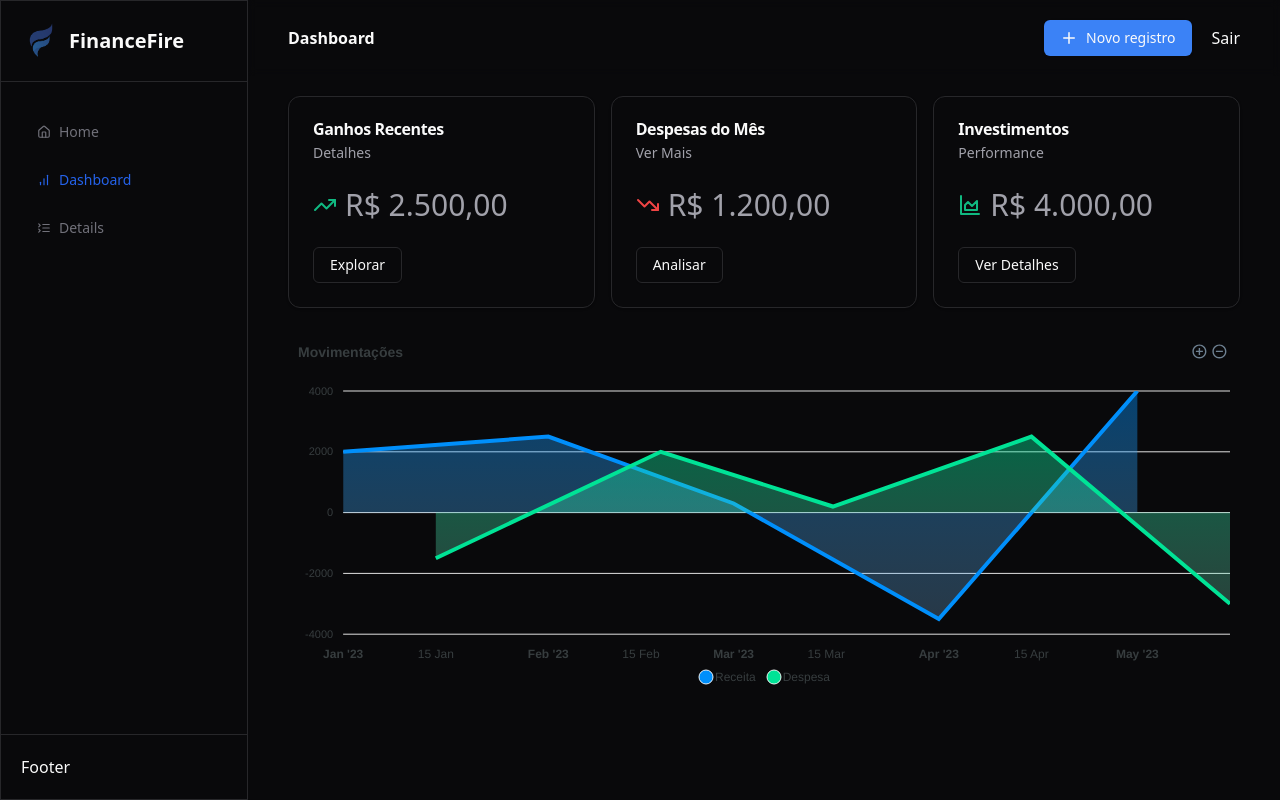
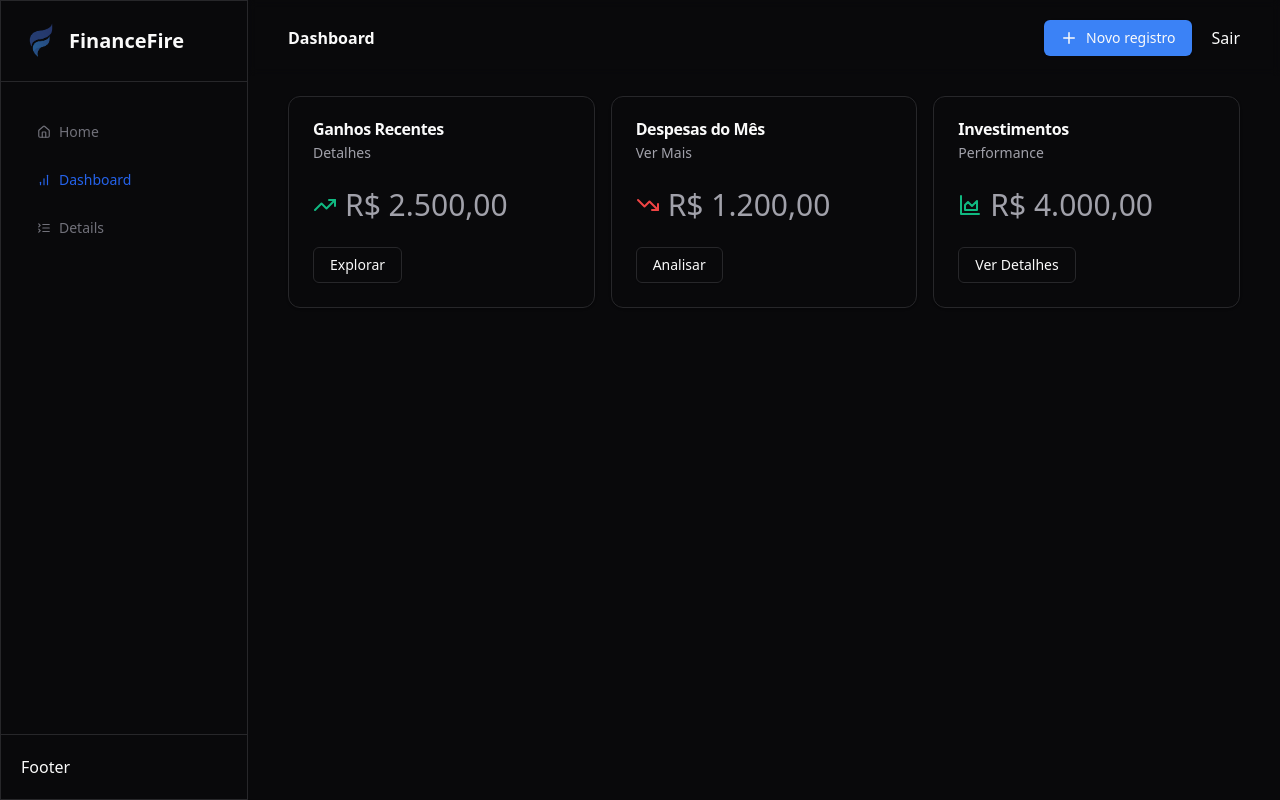
Before and after one commit to KARAUJO1003/finance-fire, a Next.js app: page /pages/dashboard in a window 1280 px wide. Built offline with nearby package versions, Linux system fonts and the light colour scheme.

Commit message:
Update page.tsx

```diff
--- a/src/app/pages/dashboard/page.tsx
+++ b/src/app/pages/dashboard/page.tsx
@@ -28,7 +28,7 @@ export default function Dashboard() {
           cardbutton="Ver Detalhes"
         />
       </div>
-      <ApexChart />
+      {/* <ApexChart /> */}
     </div>
   )
 }
```
